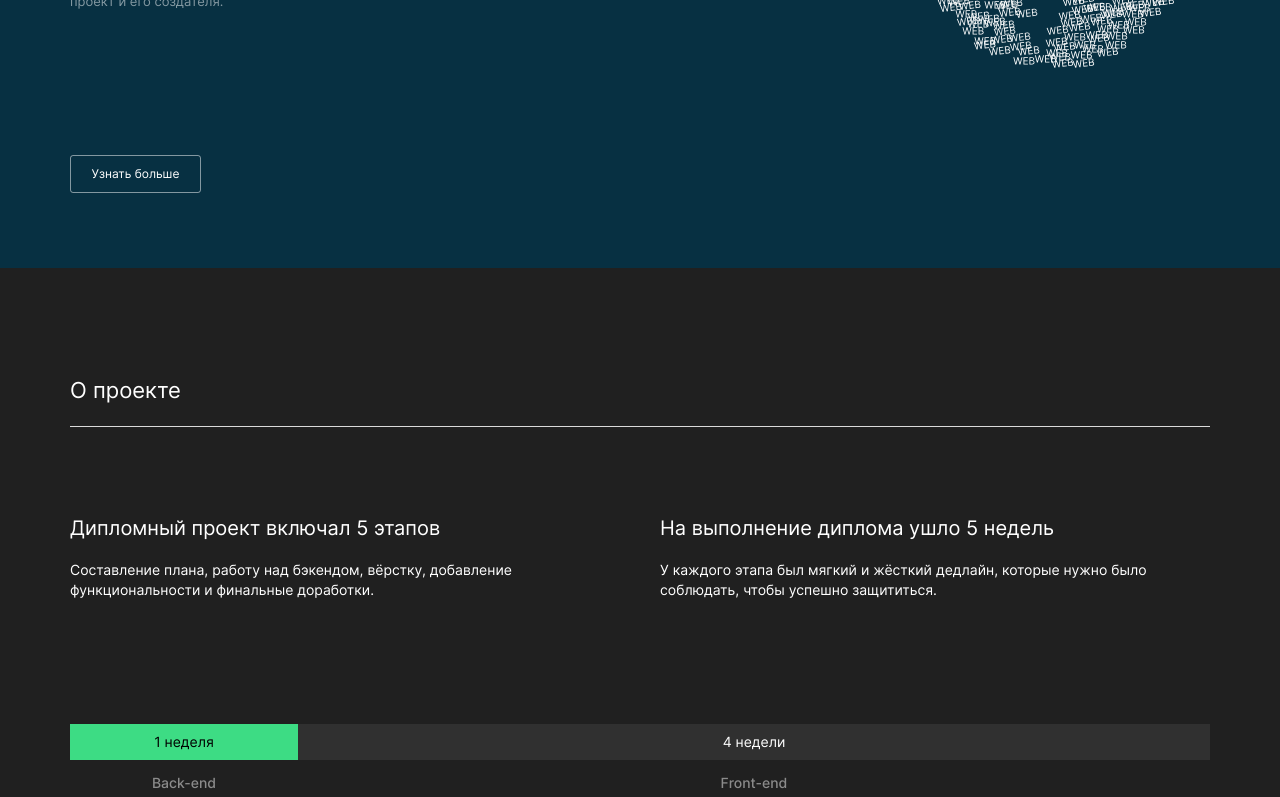
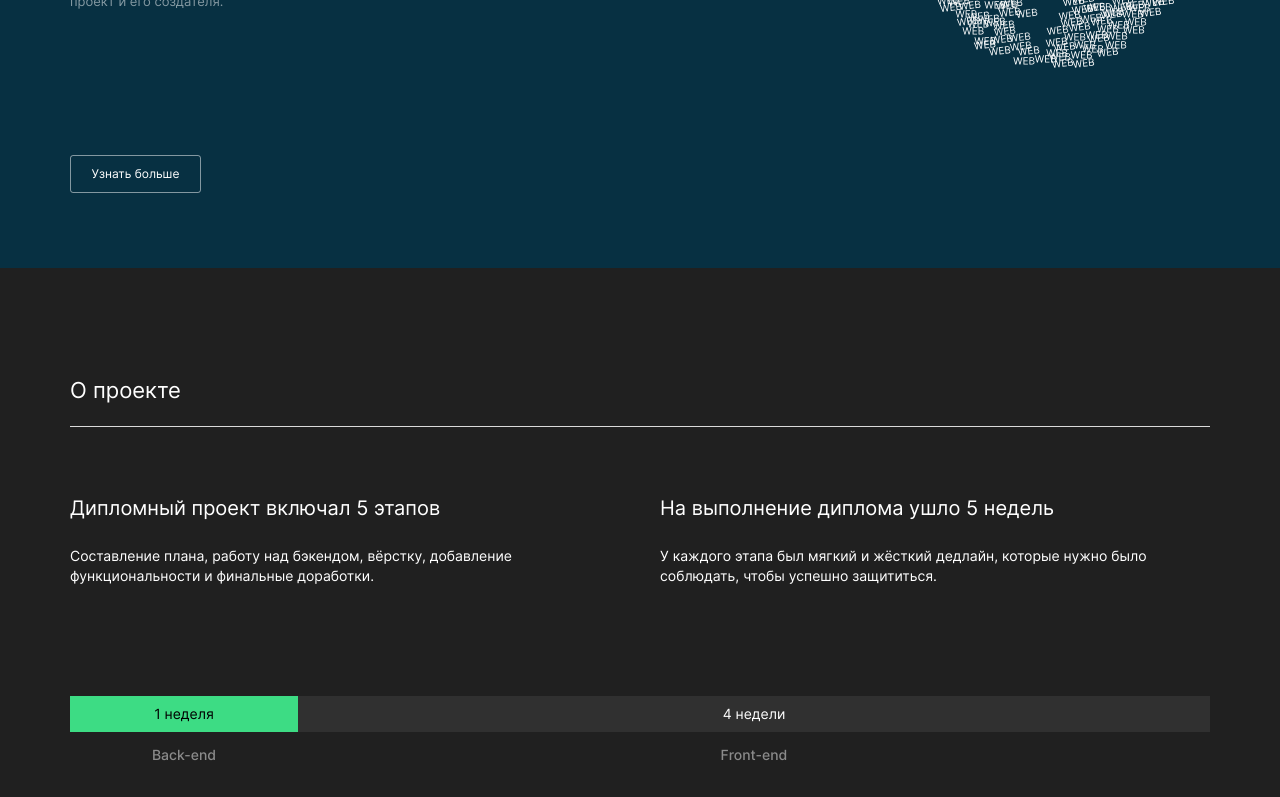
Before and after one commit to void4d/movies-explorer-frontend, a React (Create React App) app: page / in a window 1280 px wide. Shown: the part 380-1177 px from the top of the page. Built offline with nearby package versions, Linux system fonts and the light colour scheme.

Commit message:
fix: Сбросить марджины у текста

```diff
--- a/src/components/AboutProject/AboutProject.css
+++ b/src/components/AboutProject/AboutProject.css
@@ -39,11 +39,14 @@
 .about-project__subtitle {
     font-size: 20px;
     font-weight: 400;
+    margin: 0;
+    margin-bottom: 26px;
 }
 
 .about-project__text {
     font-size: 14px;
     line-height: 20px;
+    margin: 0;
 }
 
 .about-project__progress-bar {
```
